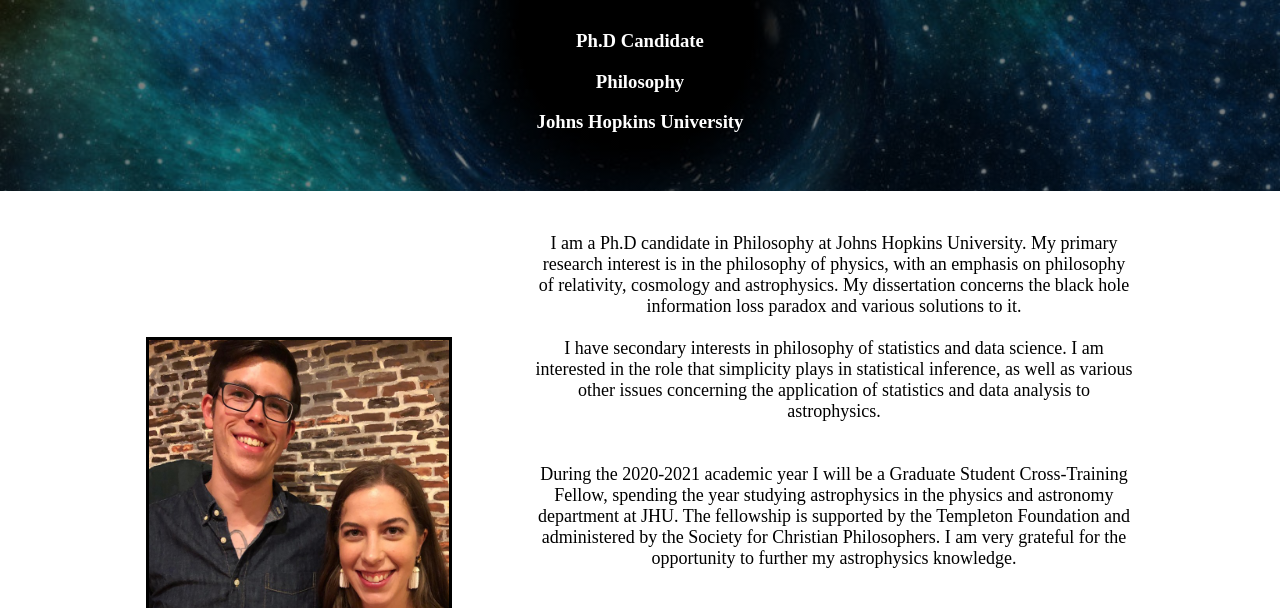
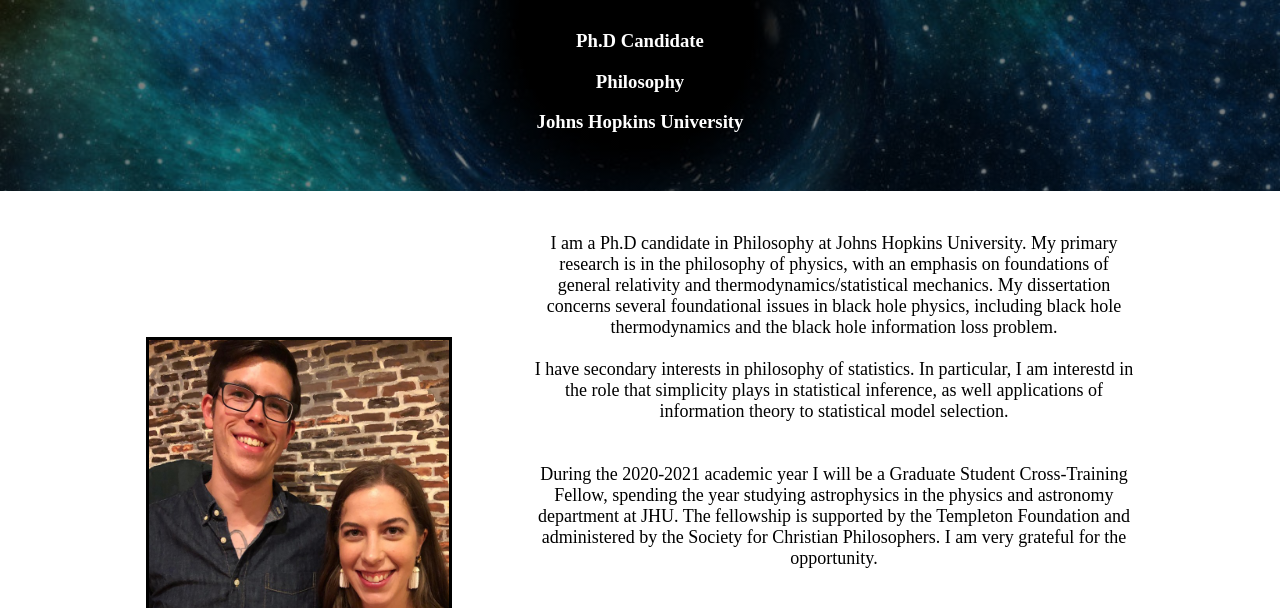
Before and after one commit to csarledge/csarledge.github.io, a plain HTML site: page index.html in a window 1280 px wide. Shown: the part 181-789 px from the top of the page. Drawn offline with Linux system fonts and the light colour scheme.

Commit message:
Substantive Change

```diff
--- a/index.html
+++ b/index.html
@@ -116,21 +116,21 @@ td {
 <td style="text-align:center">
 
     I am a Ph.D candidate in Philosophy at Johns Hopkins University.
-    My primary research interest is in the philosophy of physics,
-    with an emphasis on philosophy of relativity, cosmology and astrophysics.
-    My dissertation concerns the black hole information loss paradox and various solutions to it. <br> <br>
+    My primary research is in the philosophy of physics,
+    with an emphasis on foundations of general relativity and thermodynamics/statistical mechanics.
+    My dissertation concerns several foundational issues in black hole physics, including black
+    hole thermodynamics and the black hole information loss problem. <br> <br>
 
-    I have secondary interests in philosophy of statistics and data science.
-    I am interested in the role that simplicity plays in statistical inference,
-    as well as various other issues concerning the application of statistics
-    and data analysis to astrophysics. <br><br><br>
+    I have secondary interests in philosophy of statistics.
+    In particular, I am interestd in the role that simplicity plays in statistical inference, as well
+    applications of information theory to statistical model selection.
+     <br><br><br>
 
     During the 2020-2021 academic year I will be a Graduate Student Cross-Training Fellow, spending
     the year studying astrophysics in the physics and astronomy department at JHU. The fellowship
     is supported by the Templeton Foundation
     and administered by the Society for Christian Philosophers.
-    I am very grateful for the opportunity to further
-    my astrophysics knowledge. <br><br><br>
+    I am very grateful for the opportunity. <br><br><br>
 
 
     <a href="CV.pdf" download>
```
Also changed, not shown: Teaching.html (+4 -1 lines), Hope.jpg (deleted), 2 other files.
